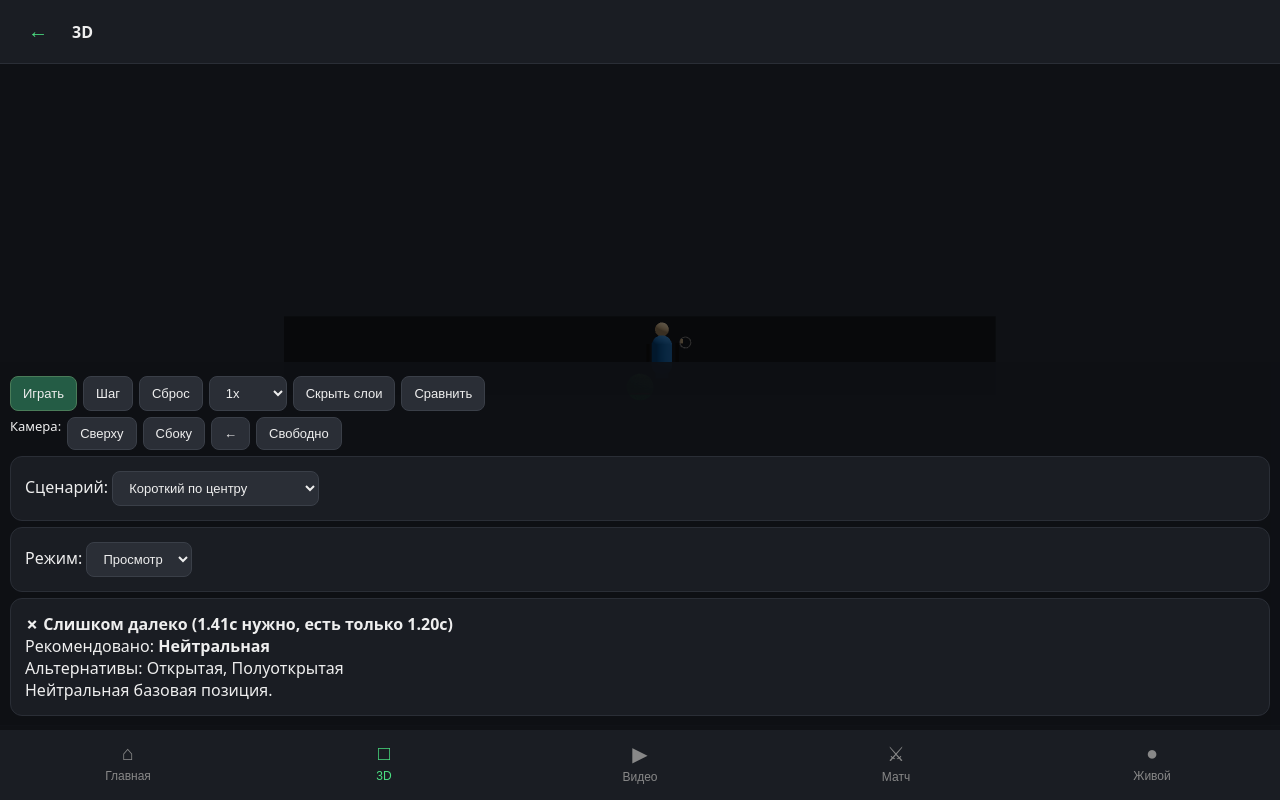
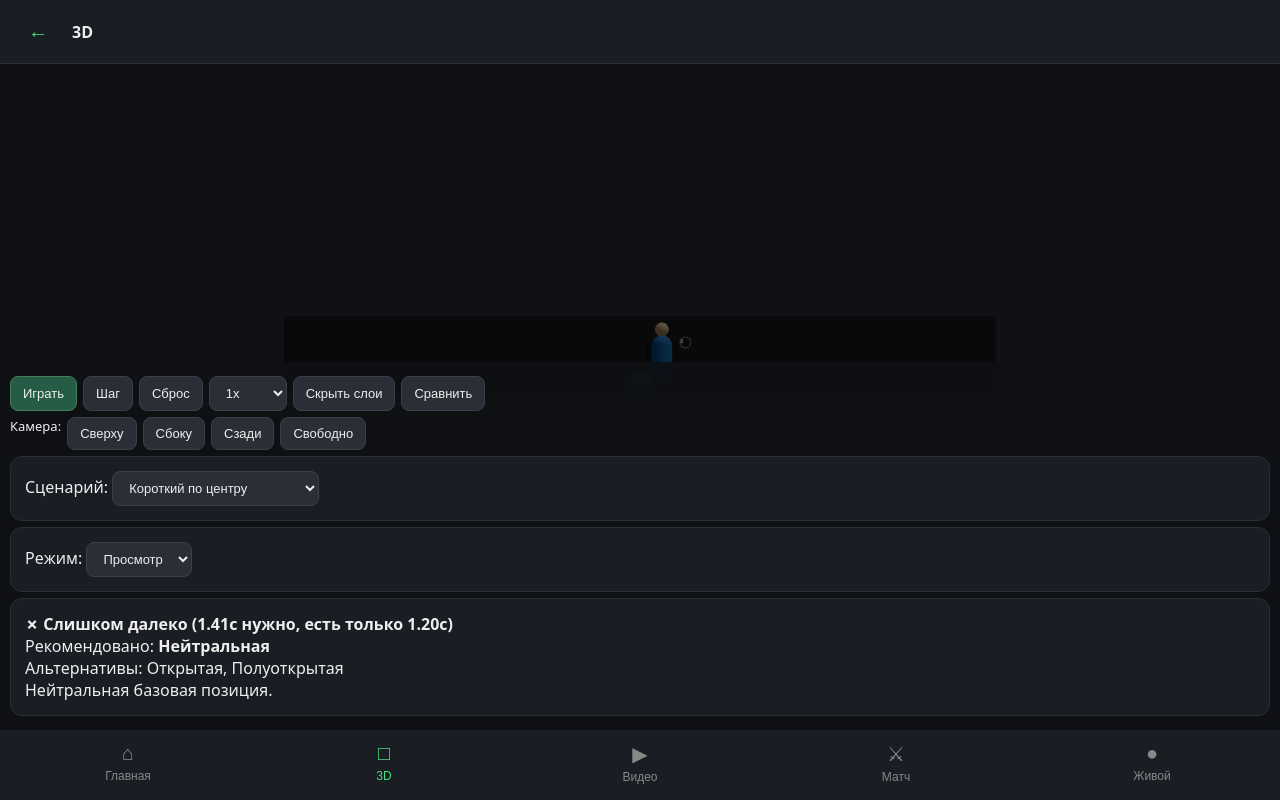
Before and after one commit to X988/tennis-vision-coach-clean, a React (Vite) app: page / in a window 1280 px wide. Both pictures are taken after a click on the button "3D Тренер". Built offline with nearby package versions, Linux system fonts and the light colour scheme.

Commit message:
Fix duplicate back property in translations

```diff
--- a/src/App.tsx
+++ b/src/App.tsx
@@ -28,14 +28,14 @@ const T = {
   play: 'Играть', pause: 'Пауза', step: 'Шаг', reset: 'Сброс',
   hideLayers: 'Скрыть слои', showLayers: 'Слои',
   single: 'Один', compare: 'Сравнить',
-  cam: 'Камера', top: 'Сверху', side: 'Сбоку', back: 'Сзади', free: 'Свободно',
+  cam: 'Камера', top: 'Сверху', side: 'Сбоку', backCam: 'Сзади', free: 'Свободно',
   scenario: 'Сценарий', library: 'Библиотека',
   mode: 'Режим', playMode: 'Просмотр', decide: 'Решение',
   chooseStance: 'Выберите стойку',
   recommended: 'Рекомендовано', alt: 'Альтернативы',
   progress: 'Прогресс', correct: 'правильно',
   open: 'Открытая', semiOpen: 'Полуоткрытая', neutral: 'Нейтральная', closed: 'Закрытая',
-  back: '←',
+  backBtn: '←',
 };
 
 const stanceLabel: Record<Stance, string> = {
@@ -132,15 +132,13 @@ export default function App() {
 
   return (
     <div style={{ display: 'flex', flexDirection: 'column', height: '100vh' }}>
-      {/* Header with back */}
       {screen !== 'home' && (
         <div className="header">
-          <button onClick={goHome}>{T.back}</button>
+          <button onClick={goHome}>{T.backBtn}</button>
           <span>{T.tabs[screen as keyof typeof T.tabs] || T.title}</span>
         </div>
       )}
 
-      {/* Content */}
       <div className="canvas-wrap" style={{ display: screen === '3d' ? 'block' : 'none' }}>
         <Canvas shadows>
           <ambientLight intensity={0.55} />
@@ -177,7 +175,6 @@ export default function App() {
       {screen === 'match' && <div className="screen"><MatchCoach onReplay={onReplay} /></div>}
       {screen === 'live' && <div className="screen"><LiveCoach /></div>}
 
-      {/* 3D controls overlay */}
       {screen === '3d' && (
         <div style={{ position: 'absolute', bottom: 70, left: 0, right: 0, maxHeight: '45%', overflowY: 'auto', background: 'rgba(15,17,21,0.92)', padding: '8px 0' }}>
           <div className="controls-row" style={{ padding: '0 10px' }}>
@@ -195,7 +192,7 @@ export default function App() {
             <span style={{ fontSize: 13 }}>{T.cam}:</span>
             <button onClick={() => setCam('top')}>{T.top}</button>
             <button onClick={() => setCam('side')}>{T.side}</button>
-            <button onClick={() => setCam('back')}>{T.back}</button>
+            <button onClick={() => setCam('back')}>{T.backCam}</button>
             <button onClick={() => setCam('free')}>{T.free}</button>
           </div>
           <div className="panel" style={{ margin: '6px 10px' }}>
@@ -241,7 +238,6 @@ export default function App() {
         </div>
       )}
 
-      {/* Bottom nav */}
       <div className="bottom-nav">
         <button className={screen === 'home' ? 'active' : ''} onClick={() => setScreen('home')}>
           <span>⌂</span>Главная
```
